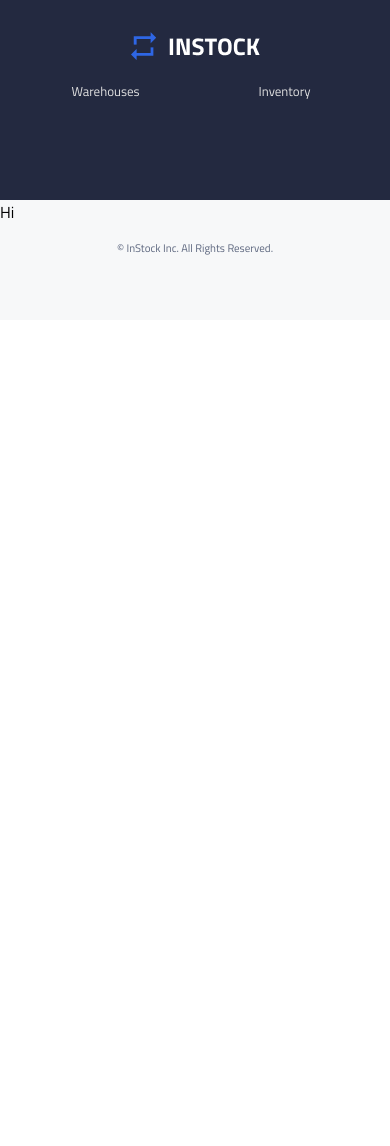
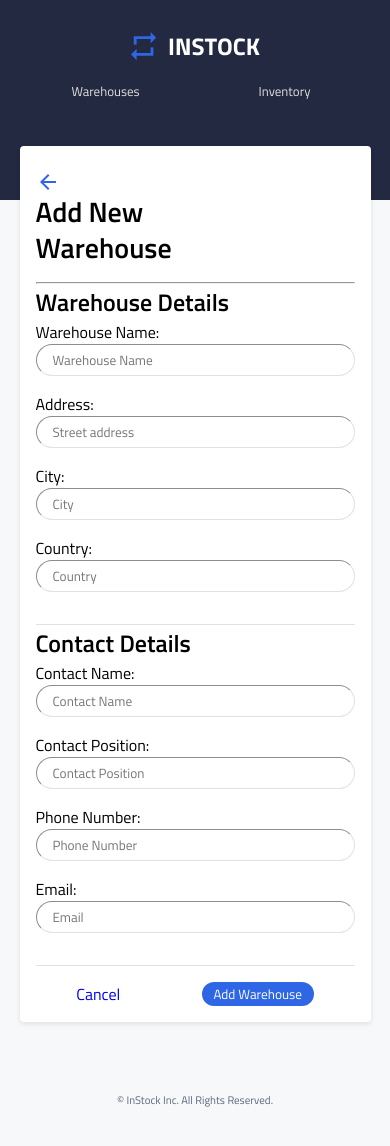
Before and after one commit to kittimaratana/instock, a React (Create React App) app: page /warehouse/add-warehouse in a window 390 px wide. Shown: the top 1146 px of the page. Before the commit the page ends 844 px from the top, so only its background shows below. Built offline with nearby package versions, Linux system fonts and the light colour scheme.

Commit message:
added form tables for add new warehouse page, to work on responsive

```diff
--- a/src/App.js
+++ b/src/App.js
@@ -5,6 +5,7 @@ import { Inventory } from "./pages/Inventory/Inventory";
 import { Warehouses } from "./pages/Warehouses/Warehouses";
 import { WarehouseDetails } from "./pages/WarehouseDetails/WarehouseDetails";
 import { InventoryDetails } from "./pages/InventoryDetails/InventoryDetails";
+import { AddWarehouse } from "./pages/AddWarehouse/AddWarehouse";
 import Header from "./components/Header/Header";
 import Footer from "./components/Footer/Footer";
 
@@ -15,6 +16,7 @@ function App() {
       <main>
       <Routes>
         <Route path="/" element={<Warehouses />} />
+        <Route path="warehouse/add-warehouse" element={<AddWarehouse />} />
         <Route path="warehouse/:warehouseId" element={<WarehouseDetails/>} />
         <Route path="/inventory" element={<Inventory />} />
         <Route path="/inventory/:inventoryId" element={<InventoryDetails />} />
--- /dev/null
+++ b/src/components/AddWarehouseForm/AddWarehouseForm.js
@@ -0,0 +1,150 @@
+import "./AddWarehouseForm.scss";
+import { useState } from "react";
+import ArrowBack from "../ArrowBack/ArrowBack";
+
+const CreateNewWarehouse = () => {
+    const [warehouse_name, setWarehouse_name] = useState('');
+    const [address, setAddress] = useState('');
+    const [city, setCity] = useState('');
+    const [country, setCountry] = useState('');
+    const [contact_name, setContact_name] = useState('');
+    const [contact_position, setContact_position] = useState('');
+    const [contact_phone, setContact_phone] = useState('');
+    const [contact_email, setContact_email] = useState('');
+
+    const handleSubmit = (e) => {
+        e.preventDefault();
+        const newWarehouse = { warehouse_name };
+        //validation here
+        console.log(newWarehouse);
+
+
+    }
+
+    return (
+        <section className="add-warehouse">
+            <section className="add-warehouse__header">
+            <ArrowBack/>
+                <h1 className="warehouse__header-name">Add New Warehouse</h1>
+            </section>
+
+            <hr className="warehouse__divider" />
+
+            <form onSubmit={handleSubmit}>
+
+                <div className="add-warehouse__details-container">
+                    <div className="add-warehouse__details">
+                        <h2>Warehouse Details</h2>
+                        <label className="add-warehouse__form-label">Warehouse Name:<br /></label>
+                        <input
+                            className="add-warehouse__form-input"
+                            placeholder="Warehouse Name"
+                            type="text"
+                            required
+                            value={warehouse_name}
+                            onChange={(e) => setWarehouse_name(e.target.value)}
+                        />
+
+
+                        <label className="add-warehouse__form-label">Address:  </label>
+                        <input
+                            className="add-warehouse__form-input"
+                            placeholder="Street address"
+                            type="text"
+                            required
+                            value={address}
+                            onChange={(e) => setAddress(e.target.value)}
+                        />
+
+
+                        <label className="add-warehouse__form-label">City:</label>
+                        <input
+                        className="add-warehouse__form-input"
+                        placeholder="City"
+                            type="text"
+                            required
+                            value={city}
+                            onChange={(e) => setCity(e.target.value)}
+                        />
+
+
+                        <label className="add-warehouse__form-label">Country: </label>
+                        <input
+                        className="add-warehouse__form-input"
+                        placeholder="Country"
+                            type="text"
+                            required
+                            value={country}
+                            onChange={(e) => setCountry(e.target.value)}
+                        />
+
+
+                    </div>
+
+                    <div className="add-warehouse__details">
+
+                    <h2>Contact Details</h2>
+                        <label className="add-warehouse__form-label" >Contact Name:
+                            <input
+                            className="add-warehouse__form-input"
+                                placeholder="Contact Name"
+                                type="text"
+                                required
+                                value={contact_name}
+                                onChange={(e) => setContact_name(e.target.value)}
+                            />
+                        </label>
+
+                        <label className="add-warehouse__form-label">Contact Position:
+                            <input
+                            className="add-warehouse__form-input"
+                                placeholder="Contact Position"
+                                type="text"
+                                required
+                                value={contact_position}
+                                onChange={(e) => setContact_position(e.target.value)}
+                            />
+                        </label>
+
+                        <label className="add-warehouse__form-label">Phone Number:
+                            <input
+                            className="add-warehouse__form-input"
+                                placeholder="Phone Number"
+                                type="text"
+                                required
+                                value={contact_phone}
+                                onChange={(e) => setContact_phone(e.target.value)}
+                            />
+                        </label>
+
+                        <label className="add-warehouse__form-label">Email:
+                            <input
+                            className="add-warehouse__form-input"
+                                placeholder="Email"
+                                type="text"
+                                required
+                                value={contact_email}
+                                onChange={(e) => setContact_email(e.target.value)}
+                            />
+                        </label>
+
+
+                    </div>
+
+                </div>
+
+
+
+                <div className="add-warehouse__buttons-group">
+
+                <a href="/"> Cancel </a>
+                <button className="add-warehouse__add-button">Add Warehouse</button>
+
+                </div>
+
+            </form>
+        </section>
+    );
+}
+
+export default CreateNewWarehouse;
--- /dev/null
+++ b/src/components/AddWarehouseForm/AddWarehouseForm.scss
@@ -0,0 +1,90 @@
+@use "../../styles/partials/colors" as *;
+@use "../../styles/partials/_typography-mixins" as *;
+@use "../../styles/partials/_global" as *;
+@use "../../styles/partials/_mixins" as *;
+@use "../../styles/partials/_variables" as *;
+
+.add-warehouse {
+    width: 100%;
+    padding: $mobile-padding;
+    padding-top: 1.5rem;
+    @include tablet {
+      padding: $tablet-padding;
+      flex-direction: row;
+    }
+
+    &__header {
+      display: flex;
+      flex-wrap: wrap;
+      flex-direction: row;
+      justify-content: flex-start;
+      align-items: center
+
+    }
+
+    &__header-name {
+      @include page-header;
+    //   margin-right: 15rem;
+      padding-bottom: 1rem;
+      @include tablet {
+        margin-right: 5rem;
+      }
+      margin-left: 1rem;
+    }
+
+    &__divider {
+        width: 100%;
+        border: 0.0625rem solid $cloud;
+      }
+
+    &__details-container {
+        // display: flex;
+        // flex-direction: column;
+        border-bottom: 1px;
+        width: 100%;
+
+    }
+
+    &__details {
+        width: 100%;
+        display: flex;
+        flex-direction: column;
+
+        padding-bottom: 1rem;
+        border-bottom: 1px solid;
+        border-color: $cloud;
+
+    }
+
+    &__form-label{
+        width: 100%;
+    }
+
+    &__form-input{
+        width: 100%;
+        height: 2rem;
+        padding-left: 1rem;
+        margin-bottom: 1rem;
+        border-width: 1px;
+        border-radius: 20px;
+        border-color: $cloud;
+
+    }
+
+    &__buttons-group{
+        display: flex;
+        flex-direction: row;
+        margin-top: 1rem;
+        justify-content: space-around;
+
+    }
+
+    &__add-button{
+        width: 7rem;
+        color: white;
+        border: none;
+        background-color: $blue;
+        border-radius: 20px;
+    }
+
+}
--- /dev/null
+++ b/src/pages/AddWarehouse/AddWarehouse.js
@@ -0,0 +1,10 @@
+import AddWarehouseForm from "../../components/AddWarehouseForm/AddWarehouseForm";
+import "./AddWarehouse.scss"
+
+export const AddWarehouse = () => {
+  return (
+    <div className="add-warehouse__center-wrap">
+      <AddWarehouseForm/>
+    </div>
+  );
+  }
--- /dev/null
+++ b/src/pages/AddWarehouse/AddWarehouse.scss
@@ -0,0 +1,27 @@
+@use "../../styles/partials/_global" as *;
+@use "../../styles/partials/_mixins" as *;
+@use "../../styles/partials/_breakpoints" as *;
+@use "../../styles/partials/_variables" as *;
+@use "../../styles/partials/_colors" as *;
+
+.add-warehouse__center-wrap {
+    display: flex;
+    background-color: $white;
+    border-radius: 0.25rem;
+    box-shadow: 0 2px 5px rgba(19, 24, 44, 0.1);
+    width: 90%;
+    position: relative;
+    top: -3.375rem;
+    margin: 0 auto;
+
+
+    @include tablet {
+      justify-content: space-between;
+      top: -6.25rem;
+    }
+
+    @include desktop {
+      margin: 0 auto;
+      max-width: 63.5rem;
+    }
+}
```
